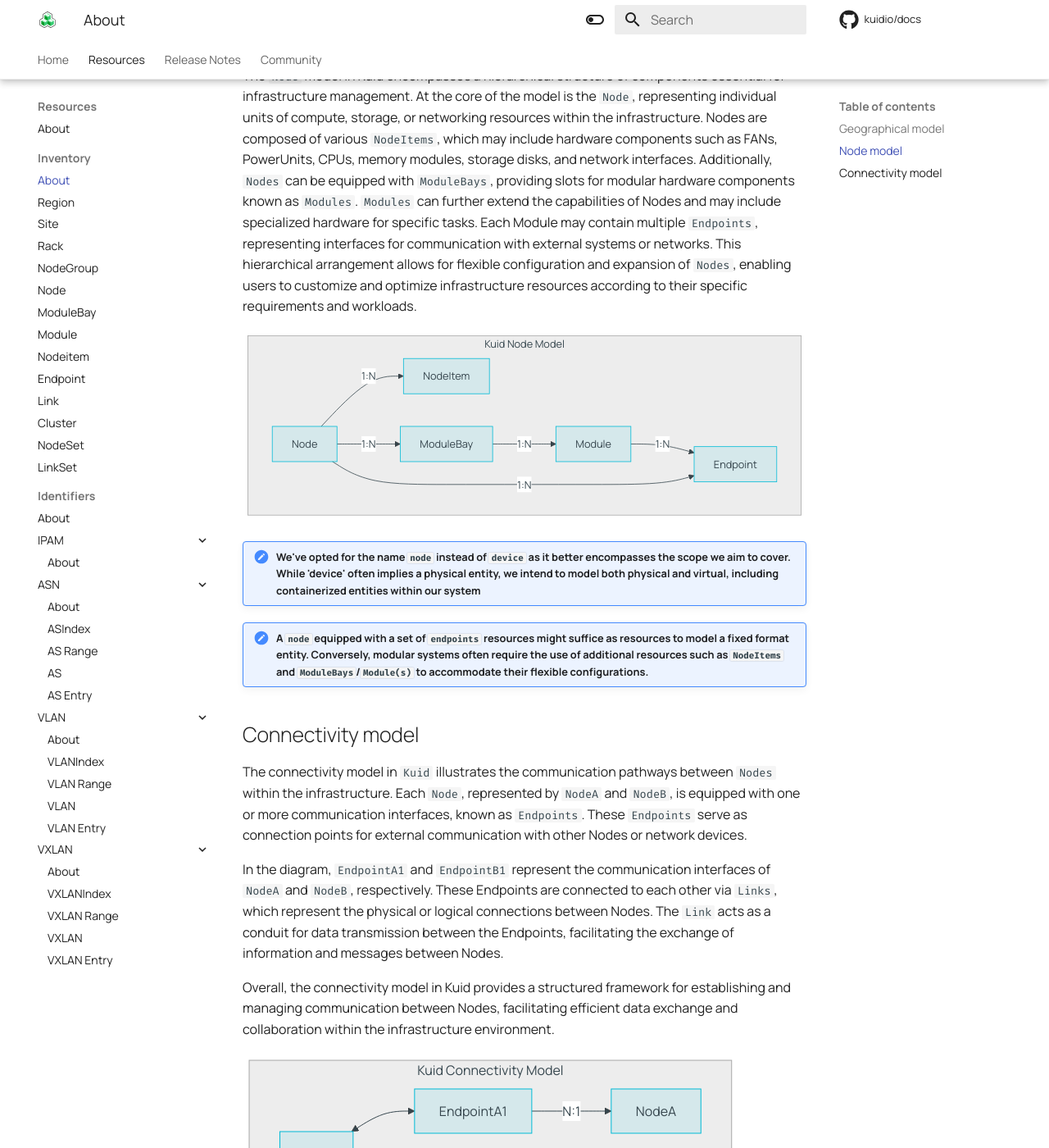
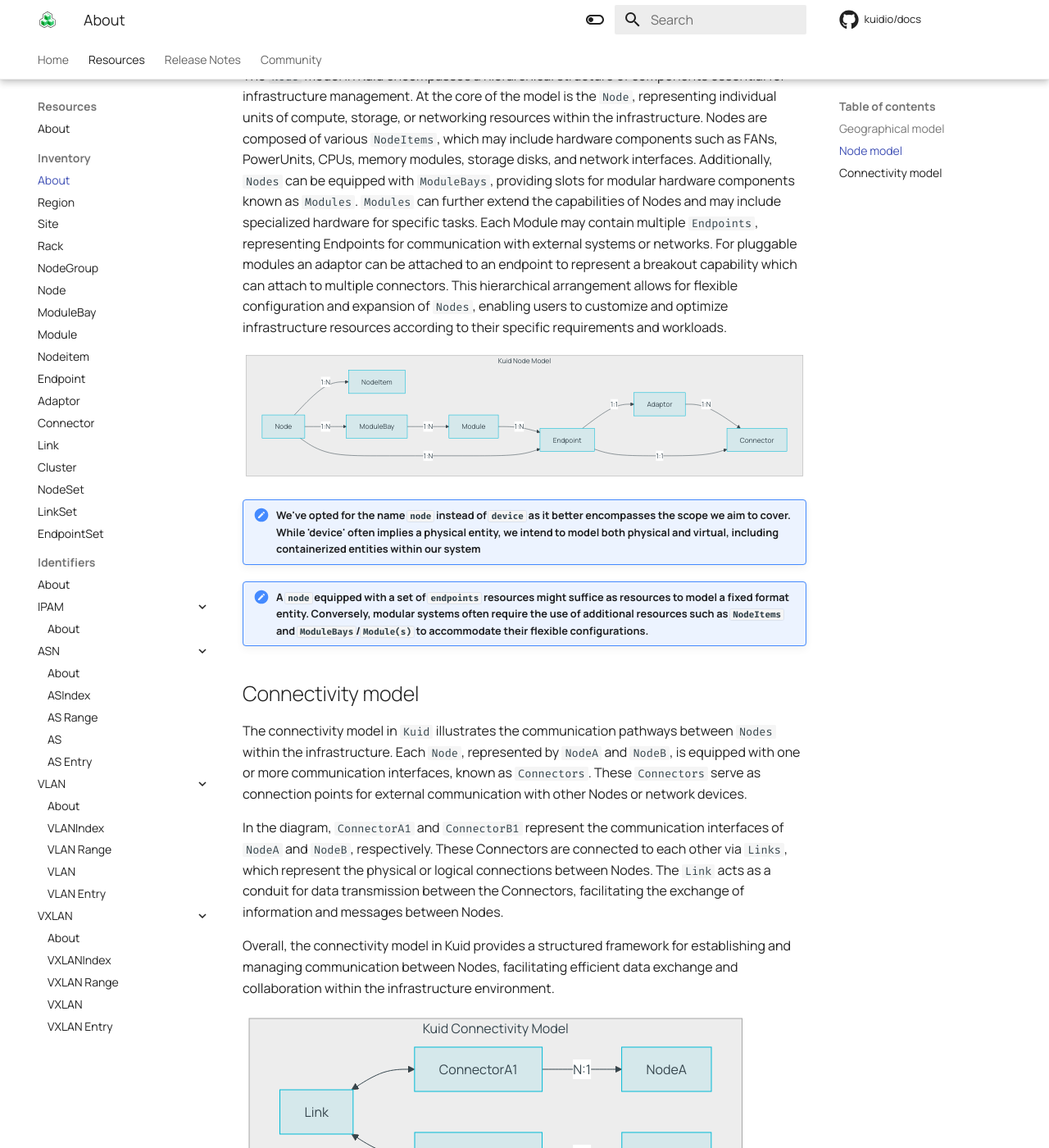
Before and after one commit to kuidio/docs, an MkDocs documentation site: the page built from docs/02-resources/02-inventory/01_about.md, in a window 1280 px wide and 1400 px high, scrolled down 1505 px. Shown: the whole window at 82% size. Built offline with MkDocs 1.6.1 and Material for MkDocs 9.7.7, drawn with Linux system fonts in a browser that asks for light colours; comment, search, counter and statistics services are not loaded.

Commit message:
added breakout adaptors

````diff
--- a/docs/02-resources/02-inventory/01_about.md
+++ b/docs/02-resources/02-inventory/01_about.md
@@ -33,7 +33,7 @@ graph TD;
 
 ## Node model
 
-The `Node` model in Kuid encompasses a hierarchical structure of components essential for infrastructure management. At the core of the model is the `Node`, representing individual units of compute, storage, or networking resources within the infrastructure. Nodes are composed of various `NodeItems`, which may include hardware components such as FANs, PowerUnits, CPUs, memory modules, storage disks, and network interfaces. Additionally, `Nodes` can be equipped with `ModuleBays`, providing slots for modular hardware components known as `Modules`. `Modules` can further extend the capabilities of Nodes and may include specialized hardware for specific tasks. Each Module may contain multiple `Endpoints`, representing interfaces for communication with external systems or networks. This hierarchical arrangement allows for flexible configuration and expansion of `Nodes`, enabling users to customize and optimize infrastructure resources according to their specific requirements and workloads.
+The `Node` model in Kuid encompasses a hierarchical structure of components essential for infrastructure management. At the core of the model is the `Node`, representing individual units of compute, storage, or networking resources within the infrastructure. Nodes are composed of various `NodeItems`, which may include hardware components such as FANs, PowerUnits, CPUs, memory modules, storage disks, and network interfaces. Additionally, `Nodes` can be equipped with `ModuleBays`, providing slots for modular hardware components known as `Modules`. `Modules` can further extend the capabilities of Nodes and may include specialized hardware for specific tasks. Each Module may contain multiple `Endpoints`, representing Endpoints for communication with external systems or networks. For pluggable modules an adaptor can be attached to an endpoint to represent a breakout capability which can attach to multiple connectors. This hierarchical arrangement allows for flexible configuration and expansion of `Nodes`, enabling users to customize and optimize infrastructure resources according to their specific requirements and workloads.
 
 ```mermaid
 graph TD;
@@ -43,11 +43,16 @@ graph TD;
         ModuleBay;
         Module;
         Endpoint;
+        Connector;
+        Adaptor;
         Node --> |1:N| NodeItem;
         Node --> |1:N| ModuleBay;
         ModuleBay --> |1:N| Module;
         Module --> |1:N| Endpoint;
         Node --> |1:N| Endpoint;
+        Endpoint --> |1:1| Adaptor;
+        Adaptor --> |1:N| Connector;
+        Endpoint --> |1:1| Connector;
     end
 ```
 
@@ -57,9 +62,9 @@ graph TD;
 
 ## Connectivity model
 
-The connectivity model in `Kuid` illustrates the communication pathways between `Nodes` within the infrastructure. Each `Node`, represented by `NodeA` and `NodeB`, is equipped with one or more communication interfaces, known as `Endpoints`. These `Endpoints` serve as connection points for external communication with other Nodes or network devices.
+The connectivity model in `Kuid` illustrates the communication pathways between `Nodes` within the infrastructure. Each `Node`, represented by `NodeA` and `NodeB`, is equipped with one or more communication interfaces, known as `Connectors`. These `Connectors` serve as connection points for external communication with other Nodes or network devices.
 
-In the diagram, `EndpointA1` and `EndpointB1` represent the communication interfaces of `NodeA` and `NodeB`, respectively. These Endpoints are connected to each other via `Links`, which represent the physical or logical connections between Nodes. The `Link` acts as a conduit for data transmission between the Endpoints, facilitating the exchange of information and messages between Nodes.
+In the diagram, `ConnectorA1` and `ConnectorB1` represent the communication interfaces of `NodeA` and `NodeB`, respectively. These Connectors are connected to each other via `Links`, which represent the physical or logical connections between Nodes. The `Link` acts as a conduit for data transmission between the Connectors, facilitating the exchange of information and messages between Nodes.
 
 Overall, the connectivity model in Kuid provides a structured framework for establishing and managing communication between Nodes, facilitating efficient data exchange and collaboration within the infrastructure environment.
 
@@ -67,17 +72,17 @@ Overall, the connectivity model in Kuid provides a structured framework for esta
 graph TD;
     subgraph "Kuid Connectivity Model"
         NodeA
-        EndpointA1;
+        ConnectorA1;
         NodeB
-        EndpointB1;
+        ConnectorB1;
         Link;
-        Link <--> EndpointA1;
-        Link <--> EndpointB1;
-        EndpointA1 --> |N:1| NodeA;
-        EndpointB1 --> |N:1| NodeB;
+        Link <--> ConnectorA1;
+        Link <--> ConnectorB1;
+        ConnectorA1 --> |N:1| NodeA;
+        ConnectorB1 --> |N:1| NodeB;
     end
 ```
 
-!!!note "We've opted for the name `endpoint` instead of `interface` as it better encompasses the scope we aim to cover. While 'interface' is often used in networking we opted for a more neutral term that can be used in different environments"
+!!!note "We've opted for the name `connector` instead of `interface` as it better encompasses the scope we aim to cover. While 'interface' is often used in networking we opted for a more neutral term that can be used in different environments"
 
 !!!note "A `node` equipped with a set of `endpoints` resources might suffice as resources to model a fixed format entity. Conversely, modular systems often require the use of additional resources such as `NodeItems` and `ModuleBays`/`Module(s)` to accommodate their flexible configurations."
--- a/mkdocs.yml
+++ b/mkdocs.yml
@@ -15,10 +15,13 @@ nav:
       - Module: 02-resources/02-inventory/08_module.md
       - Nodeitem: 02-resources/02-inventory/09_nodeitem.md
       - Endpoint: 02-resources/02-inventory/10_endpoint.md
-      - Link: 02-resources/02-inventory/11_link.md
-      - Cluster: 02-resources/02-inventory/12_cluster.md
-      - NodeSet: 02-resources/02-inventory/13_nodeset.md
-      - LinkSet: 02-resources/02-inventory/14_linkset.md
+      - Adaptor: 02-resources/02-inventory/11_adaptor.md
+      - Connector: 02-resources/02-inventory/12_connector.md
+      - Link: 02-resources/02-inventory/13_link.md
+      - Cluster: 02-resources/02-inventory/14_cluster.md
+      - NodeSet: 02-resources/02-inventory/15_nodeset.md
+      - LinkSet: 02-resources/02-inventory/16_linkset.md
+      - EndpointSet: 02-resources/02-inventory/17_endpointset.md
     - Identifiers:
       - About: 02-resources/03-identifiers/01_about.md
       - IPAM:
````
Also changed, not shown: docs/02-resources/02-inventory/11_adaptor.md (added, +24 -0 lines), docs/02-resources/02-inventory/11_link.md (deleted, +0 -3 lines), docs/02-resources/02-inventory/12_connector.md (added, +25 -0 lines), docs/02-resources/02-inventory/13_link.md (added, +3 -0 lines), docs/02-resources/02-inventory/14_cluster.md (renamed from docs/02-resources/02-inventory/12_cluster.md), docs/02-resources/02-inventory/15_nodeset.md (renamed from docs/02-resources/02-inventory/13_nodeset.md), docs/02-resources/02-inventory/16_linkset.md (renamed from docs/02-resources/02-inventory/14_linkset.md), docs/02-resources/02-inventory/17_endpointset.md (renamed from docs/02-resources/02-inventory/15_endpointset.md).
